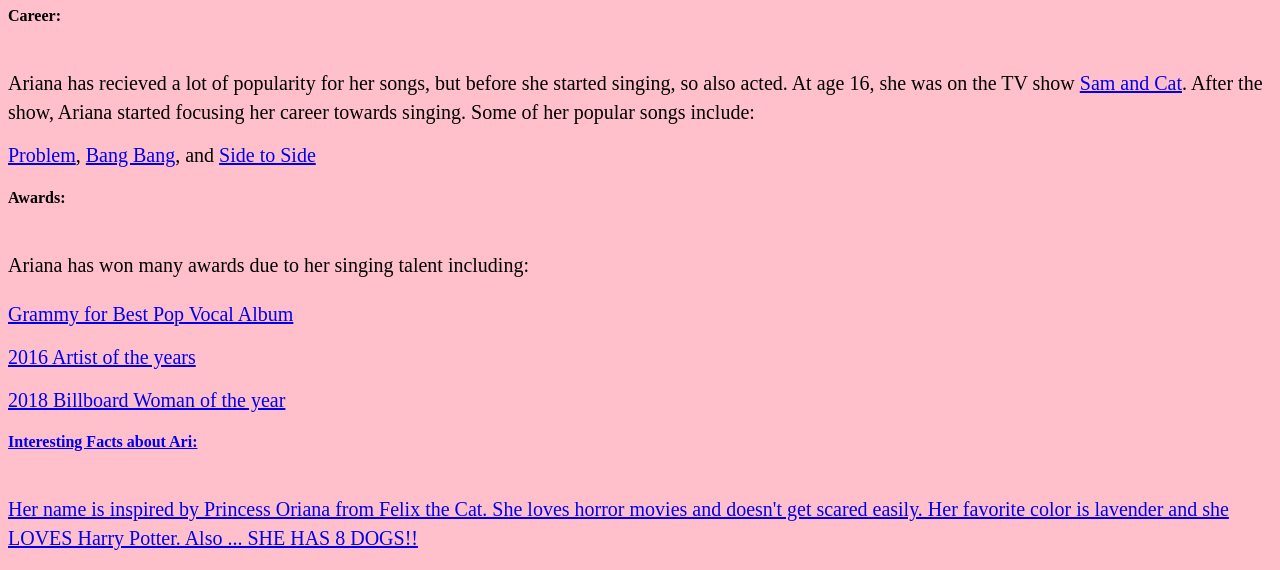
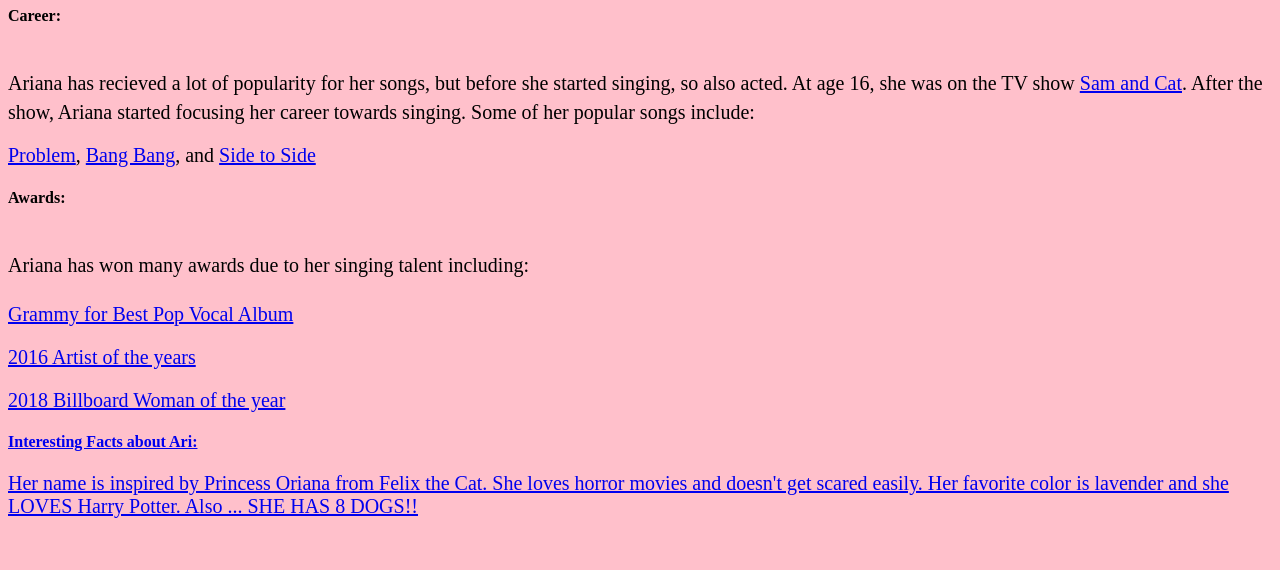
Before and after one commit to Priya358/Priya358.github.io, a plain HTML site: page index.html in a window 1280 px wide. Shown: the part 1049-1619 px from the top of the page. After the commit the page ends 1587 px from the top, so only its background shows below. Drawn offline with Linux system fonts and the light colour scheme.

Commit message:
Add files via upload

```diff
--- a/index.html
+++ b/index.html
@@ -47,7 +47,7 @@
     </p>
 
 		<h4>Interesting Facts about Ari:</h4>
-		<p><font size = "15"></font>
+		<p>
 			 Her name is inspired by Princess Oriana from Felix the Cat. She loves horror movies and doesn't get scared easily.
 			 Her favorite color is lavender and she LOVES Harry Potter. Also ... SHE HAS 8 DOGS!!
 		 </p>
```
